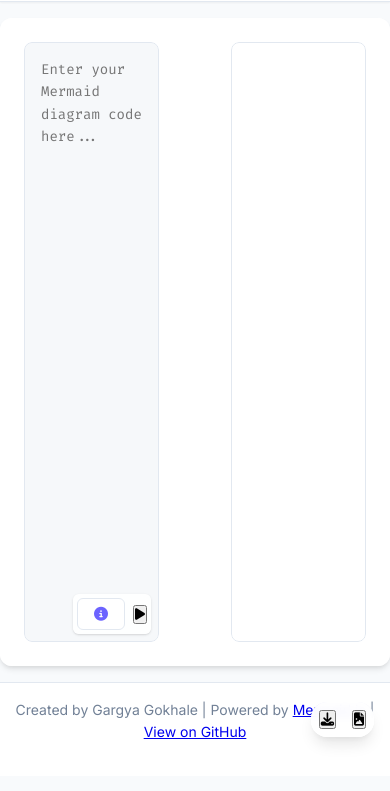
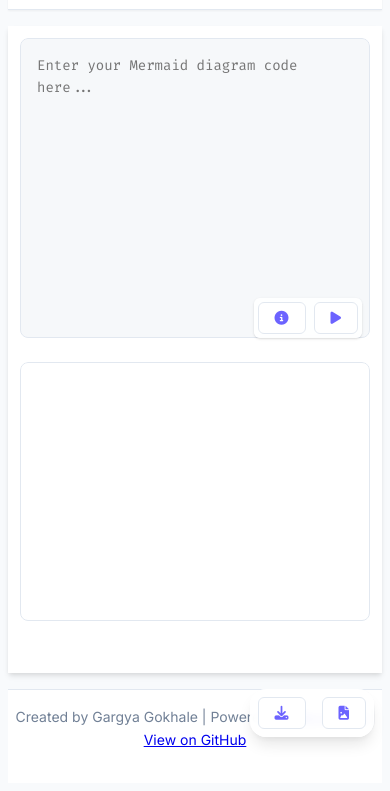
Before and after one commit to GargyaGokhale/simple-draw, a website: page index.html in a window 390 px wide. Shown: the part 91-882 px from the top of the page. Drawn offline with Linux system fonts and the light colour scheme; files that its build step writes are made by us from their sources.

Commit message:
add google tags and bugfix css

```diff
--- a/index.html
+++ b/index.html
@@ -4,6 +4,17 @@
     <meta charset="UTF-8">
     <meta name="viewport" content="width=device-width, initial-scale=1.0">
     <title>Simple Draw</title>
+
+    <!-- Google tag (gtag.js) -->
+    <script async src="https://www.googletagmanager.com/gtag/js?id=G-K9LNYF8843"></script>
+    <script>
+      window.dataLayer = window.dataLayer || [];
+      function gtag(){dataLayer.push(arguments);}
+      gtag('js', new Date());
+
+      gtag('config', 'G-K9LNYF8843');
+    </script>
+
     <link rel="stylesheet" href="https://cdnjs.cloudflare.com/ajax/libs/font-awesome/6.4.0/css/all.min.css">
     <link href="https://fonts.googleapis.com/css2?family=Inter:wght@400;500;600&family=Fira+Code&display=swap" rel="stylesheet">
     <script>
@@ -23,7 +34,7 @@
                 <textarea id="mermaidInput" placeholder="Enter your Mermaid diagram code here..."></textarea>
                 <div class="action-button">
                     <button id="infoBtn" class="button" data-tooltip="Examples"><i class="fas fa-info-circle"></i></button>
-                    <button id="renderBtn" data-tooltip="Render"><i class="fas fa-play"></i></button>
+                    <button id="renderBtn" class="button" data-tooltip="Render"><i class="fas fa-play"></i></button>
                 </div>
             </div>
         </div>
@@ -31,8 +42,8 @@
             <div class="output-container">
                 <div id="mermaidOutput"></div>
                 <div class="action-buttons">
-                    <button id="exportSVG" data-tooltip="Export SVG"><i class="fas fa-download"></i></button>
-                    <button id="exportPNG" data-tooltip="Export PNG"><i class="fas fa-file-image"></i></button>
+                    <button id="exportSVG" class="button" data-tooltip="Export SVG"><i class="fas fa-download"></i></button>
+                    <button id="exportPNG" class="button" data-tooltip="Export PNG"><i class="fas fa-file-image"></i></button>
                 </div>
             </div>
         </div>
--- a/src/css/styles.css
+++ b/src/css/styles.css
@@ -157,9 +157,9 @@ body {
 
     /* Layout Dimensions */
     --container-max-width: 1400px;
-    --panel-min-height: 600px;
-    --mobile-panel-height: 400px;
-    --input-min-height: 580px;
+    --panel-min-height: calc(100vh - 200px); /* Dynamic height based on viewport */
+    --mobile-panel-height: calc(100vh - 300px);
+    --input-min-height: calc(100vh - 220px); /* Dynamic height for inputs */
 
     /* Animation & Transitions */
     --transition-fast: 0.15s ease;
@@ -269,9 +269,10 @@ code, pre {
 .content-container {
     position: relative;
     width: 100%;
-    height: var(--panel-min-height);
+    height: 100%; /* Use full available height */
     border-radius: var(--radius-base);
     overflow: hidden;
+    flex: 1; /* Allow container to grow */
 }
 
 /* =============================================================================
@@ -339,7 +340,7 @@ code, pre {
     font-size: var(--font-size-sm);
     color: var(--color-text-primary);
     line-height: var(--line-height-base);
-    min-height: var(--input-min-height);
+    min-height: 300px; /* Reasonable minimum height */
     transition: border-color var(--transition-base), box-shadow var(--transition-base);
 }
 
@@ -819,15 +820,43 @@ code, pre {
 
 /* Small screens (phones) */
 @media (max-width: 480px) {
+    body {
+        padding: var(--spacing-xs);
+    }
+
     .app-header__title {
         font-size: var(--font-size-sm);
         padding: 0 var(--spacing-xs);
     }
 
-    .panel {
-        height: 65vh;
-        min-height: 350px;
-        padding: var(--spacing-sm);
+    .container,
+    .app-container {
+        padding: var(--spacing-xs);
+        gap: var(--spacing-xs);
+    }
+
+    .panel,
+    .editor-panel,
+    .preview-panel {
+        min-height: calc(40vh - 40px); /* Smaller panels for phones */
+        max-height: calc(45vh);
+        padding: var(--spacing-xs);
+    }
+
+    .content-container,
+    .input-container,
+    .output-container {
+        height: calc(40vh - 60px);
+        min-height: calc(40vh - 60px);
+    }
+
+    .input-textarea,
+    .output-display,
+    #mermaidInput,
+    #mermaidOutput {
+        min-height: calc(40vh - 100px);
+        padding: var(--spacing-xs);
+        font-size: var(--font-size-xs);
     }
 
     .tooltip[data-tooltip]::after {
@@ -849,32 +878,47 @@ code, pre {
     body {
         overflow-y: auto;
         height: auto;
-        padding: 0;
-    }
-
+        padding: var(--spacing-sm);
+        min-height: 100vh;
+    }
+
+    .container,
     .app-container {
         flex-direction: column;
         height: auto;
         overflow: visible;
         padding: var(--spacing-sm);
         gap: var(--spacing-sm);
-    }
-
-    .panel {
+        max-width: 100%;
+        margin: 0;
+        border-radius: 0;
+    }
+
+    .panel,
+    .editor-panel,
+    .preview-panel {
         height: auto;
-        min-height: var(--mobile-panel-height);
+        min-height: calc(45vh - 60px); /* Each panel takes roughly 45% of viewport */
+        max-height: calc(50vh);
         padding: var(--spacing-sm);
-    }
-
-    .content-container {
-        height: var(--mobile-panel-height);
-        min-height: var(--mobile-panel-height);
+        width: 100%;
+        flex: none; /* Don't flex grow on mobile */
+    }
+
+    .content-container,
+    .input-container,
+    .output-container {
+        height: calc(45vh - 80px);
+        min-height: calc(45vh - 80px);
+        max-height: calc(45vh - 40px);
     }
 
     .input-textarea,
-    .output-display {
+    .output-display,
+    #mermaidInput,
+    #mermaidOutput {
         height: 100%;
-        min-height: 380px;
+        min-height: calc(45vh - 120px); /* Ensure proper mobile sizing */
         font-size: var(--font-size-sm);
         padding: var(--spacing-sm);
     }
@@ -962,7 +1006,7 @@ code, pre {
 
     .panel {
         flex: 1;
-        min-height: var(--panel-min-height);
+        min-height: calc(100vh - 200px); /* Dynamic height based on viewport */
         overflow: hidden;
     }
 
@@ -972,13 +1016,13 @@ code, pre {
     }
 
     .content-container {
-        height: var(--panel-min-height);
+        height: 100%; /* Use full available panel height */
     }
 
     .input-textarea,
     .output-display {
         height: 100%;
-        min-height: var(--input-min-height);
+        min-height: calc(100vh - 220px); /* Dynamic minimum height */
     }
 
     .content-container {
@@ -1189,6 +1233,18 @@ code, pre {
     background-color: var(--color-background-secondary);
 }
 
+/* Ensure container is responsive on mobile */
+@media (max-width: 768px) {
+    .container {
+        flex-direction: column;
+        max-width: 100%;
+        margin: 0;
+        border-radius: 0;
+        padding: var(--spacing-sm);
+        gap: var(--spacing-sm);
+    }
+}
+
 .editor-panel,
 .preview-panel {
     position: relative;
@@ -1202,13 +1258,35 @@ code, pre {
     min-height: var(--panel-min-height);
 }
 
+/* Mobile responsive for panels */
+@media (max-width: 768px) {
+    .editor-panel,
+    .preview-panel {
+        flex: none;
+        min-height: calc(45vh - 60px);
+        max-height: calc(50vh);
+        padding: var(--spacing-sm);
+        width: 100%;
+    }
+}
+
+@media (max-width: 480px) {
+    .editor-panel,
+    .preview-panel {
+        min-height: calc(40vh - 40px);
+        max-height: calc(45vh);
+        padding: var(--spacing-xs);
+    }
+}
+
 .input-container,
 .output-container {
     position: relative;
     width: 100%;
-    height: var(--panel-min-height);
+    height: 100%; /* Use full available height */
     border-radius: var(--radius-base);
     overflow: hidden;
+    flex: 1; /* Allow container to grow */
 }
 
 /* Input/Output mappings */
@@ -1224,7 +1302,7 @@ code, pre {
     font-size: var(--font-size-sm);
     color: var(--color-text-primary);
     line-height: var(--line-height-base);
-    min-height: var(--input-min-height);
+    min-height: 300px; /* Reasonable minimum height */
     transition: border-color var(--transition-base), box-shadow var(--transition-base);
 }
 
```
